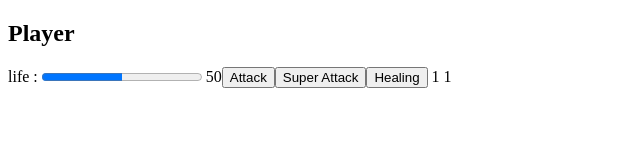
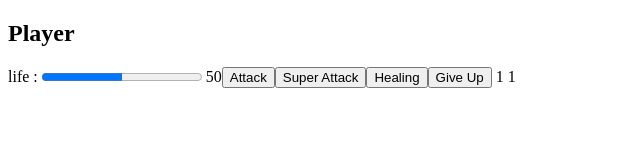
Before and after one commit to Nicolas-Puchois/MonsterSlayer-Angular, an Angular app: page / in a window 1280 px wide. Shown: the top 160 px of the page, without its empty margins (0-640 px from the left). Built offline with nearby package versions, Linux system fonts and the light colour scheme.

Commit message:
feat(): add "giveUpAction" button

```diff
--- a/src/app/player/playeraction/playeraction.component.html
+++ b/src/app/player/playeraction/playeraction.component.html
@@ -1,5 +1,6 @@
 <button (click)="attackAction()">Attack</button>
 <button (click)="superAttackAction()">Super Attack</button>
 <button (click)="healAction()">Healing</button>
+<button (click)="giveUpAction()">Give Up</button>
 {{ this.attack}}
 {{ this.superAttack }}
```
